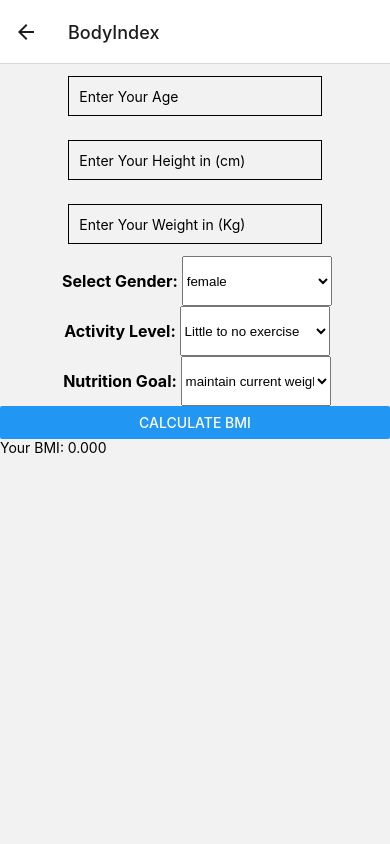
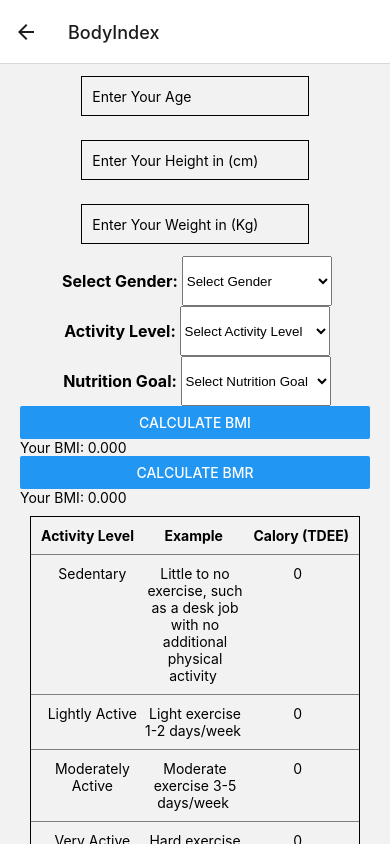
Before and after one commit to FengyanTina/NutritionCaculator, a React Native app: screen /BodyIndex in a window 390 px wide. Built offline with nearby package versions, Linux system fonts and the light colour scheme.

Commit message:
added table

```diff
--- a/components/CalculationContext.tsx
+++ b/components/CalculationContext.tsx
@@ -6,6 +6,7 @@ interface CalculationContextProps {
     Level: string;
     Description: string;
     Factor: number;
+    Calory:number;
   }[];
   age: string;
   setAge: (age: string) => void;
@@ -21,53 +22,67 @@ interface CalculationContextProps {
   setSelectedNutritionGoal: (nutritionGoal: string) => void;
   bmiValue: number;
   calculateBMI: () => void;
+  bmrValue: number;
+  calculateBMR: () => void;
+
+  calculateActivityCalory: () => void;
+
 }
-const activityLevelData = [
+const initialActivityLevelData = [
   {
     Level: "Sedentary",
     Description:
       "Little to no exercise, such as a desk job with no additional physical activity ",
     Factor: 1.2,
+    Calory:0,
   },
   {
     Level: "Lightly Active",
     Description: "Light exercise 1-2 days/week ",
     Factor: 1.375,
+    Calory:0,
   },
   {
     Level: "Moderately Active",
     Description: "Moderate exercise 3-5 days/week ",
     Factor: 1.55,
+    Calory:0,
   },
   {
     Level: "Very Active",
     Description: "Hard exercise 6-7 days/week ",
     Factor: 1.725,
+    Calory:0,
   },
   {
     Level: "Extremely Active ",
     Description:
       "Hard daily exercise and physical job or two times a day training ",
     Factor: 1.9,
+    Calory:0,
   },
 ];
 
 export const CalculationContext = createContext<CalculationContextProps>({
-  activityLevelData,
+  activityLevelData:initialActivityLevelData,
   age: "",
   setAge: (age: string) => {},
   weight: "",
   setWeight: (weight: string) => {},
   height: "",
   setHeight: (weight: string) => {},
-  selectedGender: "female",
+  selectedGender: "",
   setSelectedGender: (gender: string) => {},
-  selectedActivityLevel: "Little to no exercise",
+  selectedActivityLevel: "",
   setSelectedActivityLevel: (activityLevel: string) => {},
-  selectedNutritionGoal: "maintain current weight",
+  selectedNutritionGoal: "",
   setSelectedNutritionGoal: (nutritionGoal: string) => {},
   bmiValue: 0,
   calculateBMI: () => {},
+  bmrValue: 0,
+  calculateBMR: () => {},
+  calculateActivityCalory: () => {},
+
 });
 export function useCalculationContext() {
   return useContext(CalculationContext);
@@ -81,14 +96,16 @@ export const CalculationProvider = ({
   const [age, setAge] = useState("");
   const [height, setHeight] = useState("");
   const [weight, setWeight] = useState("");
-  const [selectedGender, setSelectedGender] = useState("female");
+  const [selectedGender, setSelectedGender] = useState("");
   const [selectedActivityLevel, setSelectedActivityLevel] = useState(
-    "Little to no exercise"
+    ""
   );
   const [selectedNutritionGoal, setSelectedNutritionGoal] = useState(
-    "maintain current weight"
+    ""
   );
   const [bmiValue, setBmiValue] = useState(0);
+  const [bmrValue, setBmrValue] = useState(0);
+  const[activityLevelData,setActivityLevelData] = useState(initialActivityLevelData);
 
   const calculateBMI = () => {
     const heightInMeters = parseFloat(height) / 100;
@@ -100,6 +117,42 @@ export const CalculationProvider = ({
     const bmi = weightInKg / (heightInMeters * heightInMeters);
     setBmiValue(bmi);
   };
+
+  const calculateBMR = () => {
+    const heightInCm = parseFloat(height);
+    const weightInKg = parseFloat(weight);
+    const ageInNum = parseFloat(age);
+    if (isNaN(heightInCm) || isNaN(weightInKg) || isNaN(ageInNum)) {
+      console.error("Invalid input values");
+      return;
+    }
+    if (selectedGender === "") {
+        console.error("Please select your gender before calculating BMR.");
+        return;
+      }
+
+    if(selectedGender === 'male'){
+        const bmr = (10*weightInKg) + (6.25*heightInCm)-(5* ageInNum)+5;
+    setBmrValue(bmr);
+    } else if (selectedGender === 'female'){
+        const bmr = (10*weightInKg) + (6.25*heightInCm)-(5* ageInNum)-161;
+        setBmrValue(bmr);
+    }
+}
+
+const calculateActivityCalory = () => {
+
+    const updatedActivityLevelData = activityLevelData.map((activity) => ({
+        ...activity,
+        Calory: bmrValue * activity.Factor,
+      }));
+
+      // Update the context with the updated data
+      setActivityLevelData(updatedActivityLevelData);
+  };
+
+
+
 
   return (
     <CalculationContext.Provider
@@ -118,8 +171,10 @@ export const CalculationProvider = ({
         selectedNutritionGoal,
         setSelectedNutritionGoal,
         bmiValue,
-
         calculateBMI,
+        bmrValue,
+        calculateBMR,
+        calculateActivityCalory,
       }}
     >
       {children}
--- /dev/null
+++ b/components/DataTable.tsx
@@ -0,0 +1,47 @@
+import React from "react";
+import { View, Text, StyleSheet } from "react-native";
+import { useCalculationContext } from "./CalculationContext";
+
+const DataTable = () => {
+    const { activityLevelData} = useCalculationContext();
+  return (
+    <View style={styles.table}>
+      <View style={styles.tableRow}>
+        <Text style={styles.header}>Activity Level</Text>
+        <Text style={styles.header}>Example</Text>
+        <Text style={styles.header}>Calory (TDEE)</Text>
+      </View>
+      {activityLevelData.map((activity) => (
+        <View style={styles.tableRow} key={activity.Level}>
+          <Text style={styles.cell}>{activity.Level}</Text>
+          <Text style={styles.cell}>{activity.Description}</Text>
+          <Text style={styles.cell}>{activity.Calory}</Text>
+        </View>
+      ))}
+    </View>
+  );
+};
+
+const styles = StyleSheet.create({
+  table: {
+    borderWidth: 1,
+    borderColor: "black",
+    margin: 10,
+  },
+  tableRow: {
+    flexDirection: "row",
+    justifyContent: "space-between",
+    padding: 10,
+    borderBottomWidth: 1,
+    borderBottomColor: "gray",
+  },
+  header: {
+    fontWeight: "bold",
+  },
+  cell: {
+    flex: 1,
+    textAlign: "center",
+  },
+});
+
+export default DataTable;
--- a/components/InputForm.tsx
+++ b/components/InputForm.tsx
@@ -72,6 +72,7 @@ export default function InputForm() {
           style={{ height: 50, width: 150 }}
           onValueChange={(itemValue, itemIndex) => setSelectedGender(itemValue)}
         >
+             <Picker.Item label="Select Gender" value="" />
           <Picker.Item label="female" value="female" />
           <Picker.Item label="male" value="male" />
         </Picker>
@@ -86,6 +87,7 @@ export default function InputForm() {
             setSelectedActivityLevel(itemValue)
           }
         >
+            <Picker.Item label="Select Activity Level" value="" />
           <Picker.Item
             label="Little to no exercise"
             value="Little to no exercise"
@@ -118,6 +120,7 @@ export default function InputForm() {
             setSelectedNutritionGoal(itemValue)
           }
         >
+            <Picker.Item label="Select Nutrition Goal" value="" />
           <Picker.Item
             style={{ flexWrap: "wrap" }}
             label="maintain current weight"
--- a/screens/BodyIndexScreen.tsx
+++ b/screens/BodyIndexScreen.tsx
@@ -1,12 +1,15 @@
-import { View, StyleSheet, Text, SafeAreaView, TextInput, Button, Alert, Keyboard } from "react-native";
+import { View, StyleSheet, Text, SafeAreaView, TextInput, Button, Alert, Keyboard, StatusBar, ScrollView } from "react-native";
 import { RootStackParamList } from "../App";
 import { NativeStackScreenProps } from "@react-navigation/native-stack";
 import React, { useContext, useState } from "react";
 import InputForm from "../components/InputForm";
 import { CalculationContext } from "../components/CalculationContext";
+import DataTable from "../components/DataTable";
 type Props = NativeStackScreenProps<RootStackParamList, "BodyIndex">;
 export default function BodyIndexScreen({ navigation }: Props) {
-    const {bmiValue, setAge,setHeight,setWeight, calculateBMI} = useContext(CalculationContext);
+    const {bmiValue,bmrValue,selectedGender,setSelectedGender, setAge,setHeight,setWeight, calculateBMI, calculateBMR,calculateActivityCalory} = useContext(CalculationContext);
+
+    const [inputSubmitted, setInputSubmitted] = useState(false);
 
     const handleCalculateBMI = () => {
         calculateBMI();
@@ -15,11 +18,41 @@ export default function BodyIndexScreen({ navigation }: Props) {
         setWeight("");
         Keyboard.dismiss();
       };
+
+
+      const handleCalculateCalory = () => {
+        calculateBMR()
+        calculateActivityCalory();
+        setAge("");
+        setHeight("");
+        setWeight("");
+        setSelectedGender("");
+
+        // Set inputSubmitted to true to show the table
+        setInputSubmitted(true);
+      };
+
   return (
-    <SafeAreaView>
+    <SafeAreaView style={styles.container}>
+         <ScrollView style={styles.scrollView}>
         <InputForm />
         <Button title="Calculate BMI" onPress={handleCalculateBMI} />
         <Text>Your BMI: {bmiValue.toFixed(3)}</Text>
+        <Button title="Calculate BMR" onPress={handleCalculateCalory} />
+        <Text>Your BMI: {bmrValue.toFixed(3)}</Text>
+        <DataTable/>
+        </ScrollView>
     </SafeAreaView>
+
   );
 }
+const styles = StyleSheet.create({
+    container: {
+      flex: 1,
+      paddingTop: StatusBar.currentHeight,
+    },
+    scrollView: {
+      marginHorizontal: 20,
+    },
+
+  });
```
Also changed, not shown: package.json (+5 -4 lines), 1 other file (tests, documents, lock files or other folders).
